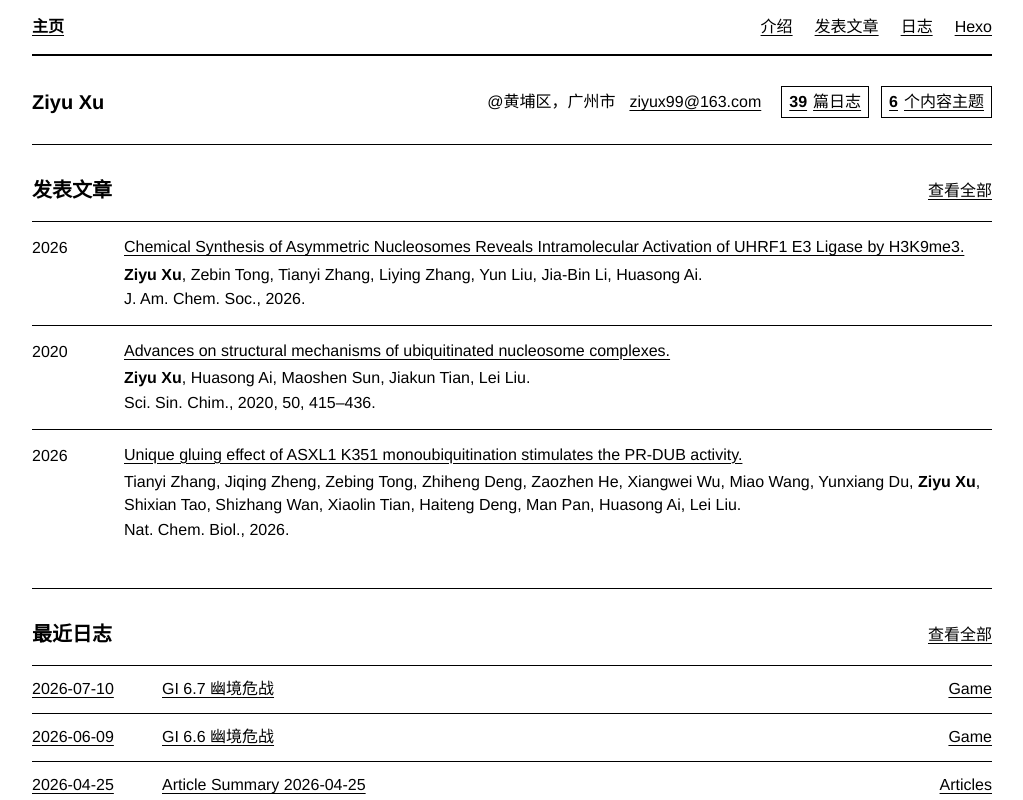
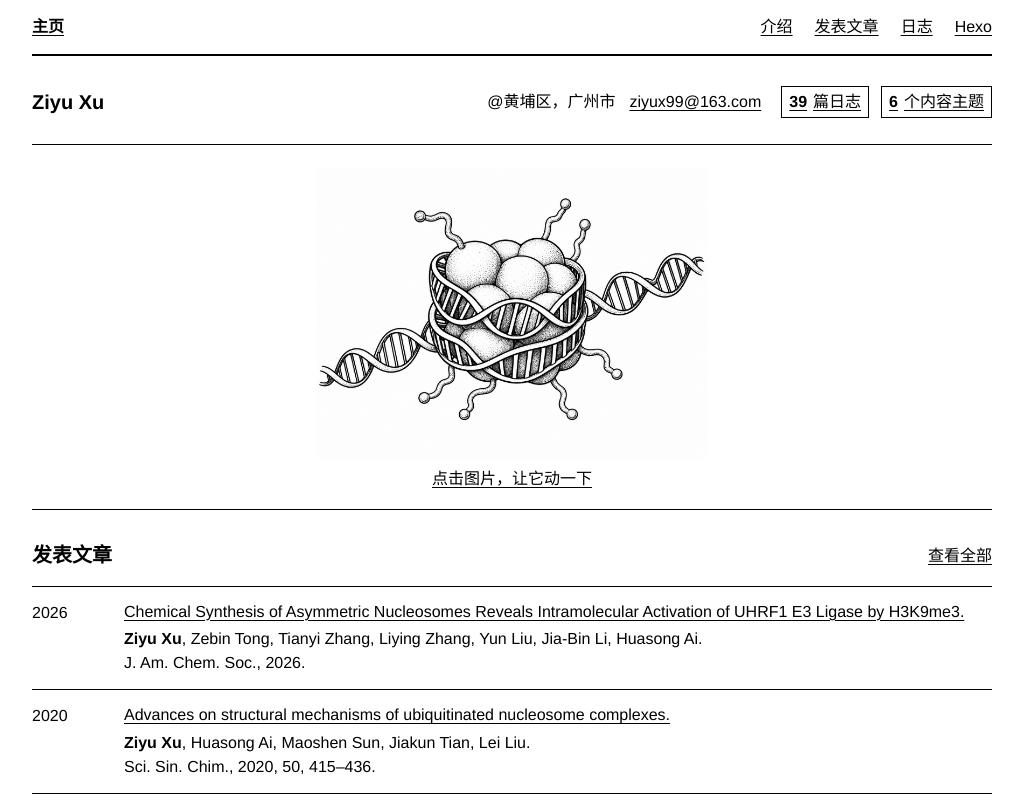
Before and after one commit to ziyu-xu/ziyu-xu.github.io, a Next.js app in the folder sites/: page / in a window 1280 px wide. Shown: the top 800 px of the page, without its empty margins (128-1151 px from the left). Built offline with nearby package versions, Linux system fonts and the light colour scheme.

Commit message:
Add interactive homepage illustration

```diff
--- /dev/null
+++ b/sites/app/InteractiveImage.tsx
@@ -0,0 +1,29 @@
+"use client";
+
+import { useState } from "react";
+
+export default function InteractiveImage() {
+  const [motionKey, setMotionKey] = useState(0);
+
+  return (
+    <button
+      type="button"
+      className="interactive-figure"
+      onClick={() => setMotionKey((current) => current + 1)}
+      aria-label="让核小体插画动一下"
+    >
+      <span
+        key={motionKey}
+        className={motionKey > 0 ? "interactive-figure-motion" : undefined}
+      >
+        <img
+          src="/interactive-nucleosome.png"
+          alt="黑白复古风格的核小体和 DNA 插画"
+          width="1448"
+          height="1086"
+        />
+      </span>
+      <span className="interactive-figure-caption">点击图片，让它动一下</span>
+    </button>
+  );
+}
--- a/sites/app/globals.css
+++ b/sites/app/globals.css
@@ -158,6 +158,77 @@ h1 {
   color: inherit;
 }
 
+.interactive-figure {
+  width: 100%;
+  padding: 22px 0 18px;
+  border: 0;
+  border-bottom: 1px solid var(--line);
+  display: grid;
+  justify-items: center;
+  gap: 7px;
+  background: var(--paper);
+  color: var(--ink);
+  font: inherit;
+  cursor: pointer;
+}
+
+.interactive-figure > span:first-child {
+  width: min(390px, 82vw);
+  display: block;
+  transform-origin: 50% 58%;
+}
+
+.interactive-figure img {
+  width: 100%;
+  height: auto;
+  display: block;
+  user-select: none;
+  -webkit-user-drag: none;
+}
+
+.interactive-figure-caption {
+  text-decoration-line: underline;
+  text-decoration-thickness: 1px;
+  text-underline-offset: 3px;
+}
+
+.interactive-figure:hover .interactive-figure-caption,
+.interactive-figure:focus-visible .interactive-figure-caption {
+  font-weight: 700;
+}
+
+.interactive-figure:focus-visible {
+  outline: 2px solid var(--ink);
+  outline-offset: 4px;
+}
+
+.interactive-figure-motion {
+  animation: nucleosome-wiggle 620ms cubic-bezier(0.2, 0.8, 0.25, 1);
+}
+
+@keyframes nucleosome-wiggle {
+  0%,
+  100% {
+    transform: translateY(0) rotate(0deg) scale(1);
+  }
+
+  18% {
+    transform: translateY(-12px) rotate(-4deg) scale(1.02);
+  }
+
+  38% {
+    transform: translateY(-3px) rotate(4deg) scale(1.01);
+  }
+
+  57% {
+    transform: translateY(-7px) rotate(-2.5deg) scale(1.015);
+  }
+
+  76% {
+    transform: translateY(-1px) rotate(1.5deg) scale(1.005);
+  }
+}
+
 .topic-dialog {
   width: min(430px, calc(100% - 32px));
   padding: 0;
@@ -234,7 +305,8 @@ h1 {
 }
 
 @media (prefers-reduced-motion: reduce) {
-  .topic-dialog {
+  .topic-dialog,
+  .interactive-figure-motion {
     animation: none;
   }
 }
--- a/sites/app/page.tsx
+++ b/sites/app/page.tsx
@@ -1,6 +1,7 @@
 import Link from "next/link";
 import content from "./data/content.generated.json";
 import HeroTopics from "./HeroTopics";
+import InteractiveImage from "./InteractiveImage";
 
 function AuthorLine({ authors }: { authors: string }) {
   const parts = authors.split("Ziyu Xu");
@@ -38,6 +39,8 @@ export default function Home() {
           </div>
         </div>
       </section>
+
+      <InteractiveImage />
 
       <section className="section-block">
         <div className="section-heading">
```
Also changed, not shown: sites/public/interactive-nucleosome.png (added).
